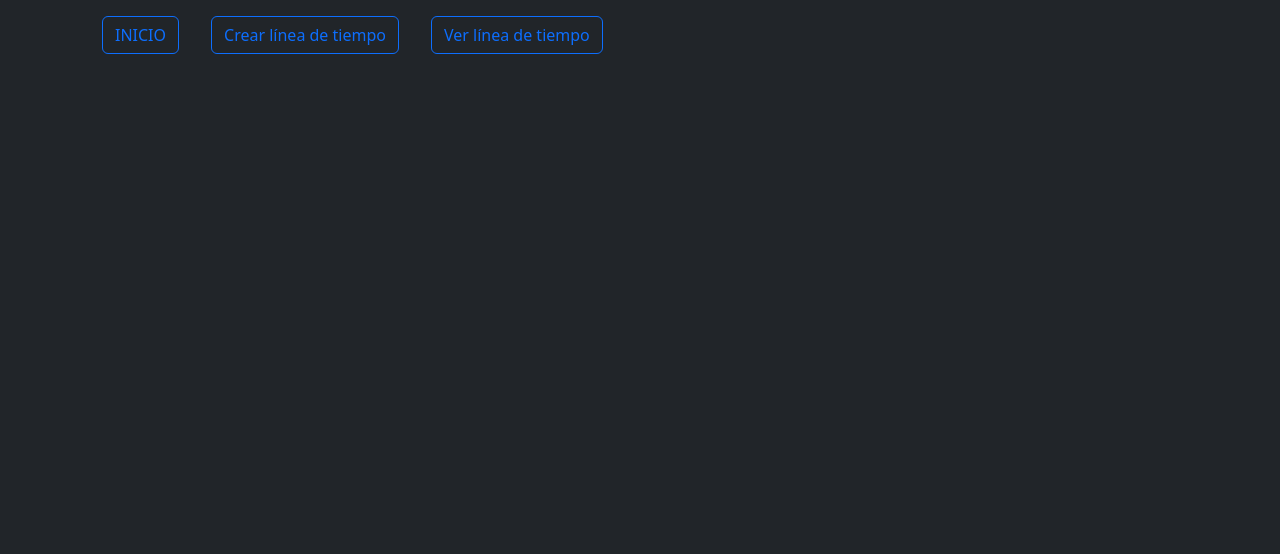
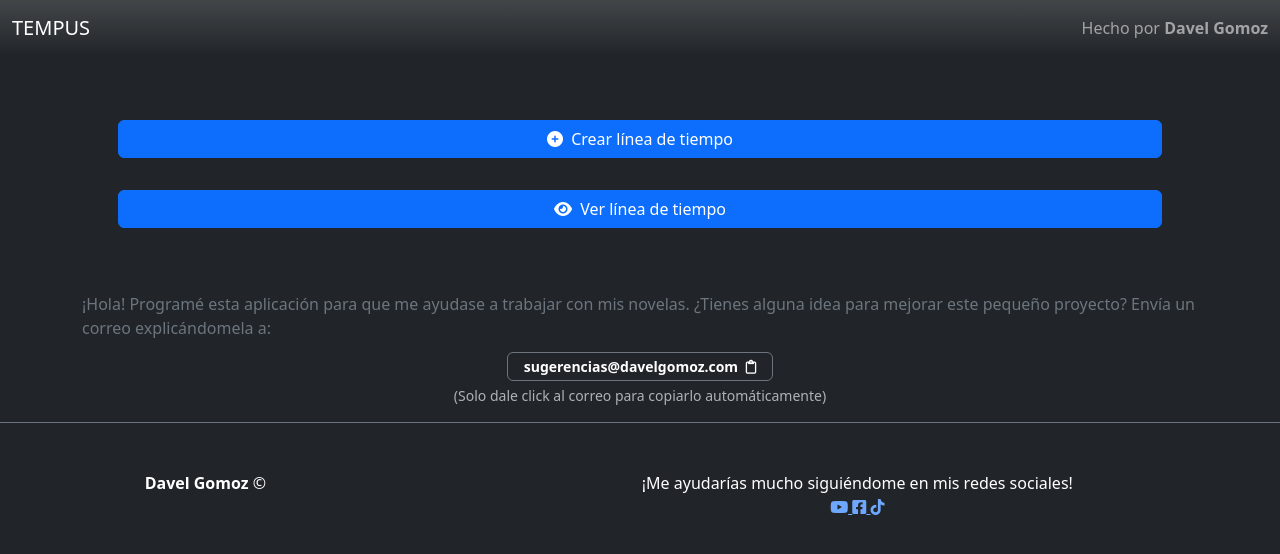
Before and after one commit to Davel99/timeline-app-v1, a website built with webpack: page app/index.html in a window 1280 px wide. Built offline with nearby package versions, Linux system fonts and the light colour scheme.

Commit message:
Added content to index page

```diff
--- a/app/index.html
+++ b/app/index.html
@@ -1,31 +1,106 @@
 <!DOCTYPE html>
-<html lang="en">
+<html lang="es">
 
 <head>
     <meta charset="UTF-8">
     <meta name="viewport" content="width=device-width, initial-scale=1.0">
     <title>Prueba de calendario</title>
+    <link rel="stylesheet" href="https://cdnjs.cloudflare.com/ajax/libs/font-awesome/6.4.2/css/all.min.css"
+        integrity="sha512-z3gLpd7yknf1YoNbCzqRKc4qyor8gaKU1qmn+CShxbuBusANI9QpRohGBreCFkKxLhei6S9CQXFEbbKuqLg0DA=="
+        crossorigin="anonymous" referrerpolicy="no-referrer" />
     <link href="https://cdn.jsdelivr.net/npm/bootstrap@5.3.2/dist/css/bootstrap.min.css" rel="stylesheet"
         integrity="sha384-T3c6CoIi6uLrA9TneNEoa7RxnatzjcDSCmG1MXxSR1GAsXEV/Dwwykc2MPK8M2HN" crossorigin="anonymous">
     <link rel="stylesheet" href="style.css">
 </head>
 
 <body class="bg-dark" data-bs-theme="dark">
-    <header class="container p-3 d-flex">
-        <a href="./index.html" class="btn btn-outline-primary mx-3">
-            INICIO
-        </a>
-        <a href="./crear-linea-de-tiempo.html" class="btn btn-outline-primary mx-3">
-            Crear línea de tiempo
-        </a>
-        <a href="./ver-linea-de-tiempo.html" class="btn btn-outline-primary mx-3">
-            Ver línea de tiempo
-        </a>
+    <header>
+        <nav class="navbar navbar-expand-lg navbar-dark bg-dark bg-gradient">
+            <div class="container-fluid">
+                <a class="navbar-brand letras-brand" href="./index.html">TEMPUS</a>
+                <button class="navbar-toggler" type="button" data-bs-toggle="collapse" data-bs-target="#navbarText"
+                    aria-controls="navbarText" aria-expanded="false" aria-label="Toggle navigation">
+                    <span class="navbar-toggler-icon"></span>
+                </button>
+                <div class="collapse navbar-collapse" id="navbarText">
+                    <ul class="navbar-nav mx-auto">
+                        <!-- <li class="nav-item active btn btn-primary mx-3">
+                            <a class="nav-link" href="./crear-linea-de-tiempo.html">CREAR</a>
+                        </li>
+                        <li class="nav-item active btn btn-primary mx-3">
+                            <a class="nav-link" href="./ver-linea-de-tiempo.html">OBSERVAR</a>
+                        </li> -->
+                    </ul>
+                    <span class="navbar-text letras-navbar-text">
+                        Hecho por <b>Davel Gomoz</b>
+                    </span>
+                </div>
+            </div>
+        </nav>
     </header>
-    <main class="bg-dark text-white">
+
+    <main class="container d-flex">
+        <div class="mx-auto px-5 w-100">
+            <div class="row mt-5">
+                <a href="./crear-linea-de-tiempo.html" class="btn btn-primary my-3">
+                    <i class="fa-solid fa-circle-plus"></i>
+                    <span class="ms-1">Crear línea de tiempo</span>
+                </a>
+            </div>
+            <div class="row mb-5">
+                <a href="./ver-linea-de-tiempo.html" class="btn btn-primary my-3">
+                    <i class="fa-solid fa-eye"></i>
+                    <span class="ms-1">Ver línea de tiempo</span>
+                </a>
+            </div>
+
+        </div>
+
 
 
     </main>
+
+    <footer class="">
+        <div class="container">
+            <div class="row text-secondary">
+                <p class="col-sm-12">
+                    ¡Hola! Programé esta aplicación para que me ayudase a trabajar con mis novelas. ¿Tienes alguna idea
+                    para mejorar este pequeño proyecto?
+                    Envía un correo explicándomela a:
+                </p>
+                <small class="col-sm-12 text-center">
+                    <span role="button" class="border rounded border-secondary py-1 px-3 bg-dark text-white"
+                        title="Copiar correo" onclick="{ navigator.clipboard.writeText('sugerencias@davelgomoz.com')}">
+                        <b>sugerencias@davelgomoz.com</b>
+                        <i class="fa-regular fa-clipboard ps-1"></i>
+                    </span>
+                </small>
+                <small class="text-muted text-center pt-2 pb-3">(Solo dale click al correo para copiarlo
+                    automáticamente)</small>
+            </div>
+
+        </div>
+
+        <div class="row text-white text-center pt-5 pb-3 border-top border-secondary">
+            <div class="col-sm-12 col-md-4">
+                <b>Davel Gomoz</b> &COPY; <span id="yearSpan"></span>
+            </div>
+            <div class="col-sm-12 col-md-8">
+                ¡Me ayudarías mucho siguiéndome en mis redes sociales!
+                <div class="gral-icon-container">
+                    <a href="https://youtube.com/DavelGomoz" target="_blank">
+                        <i class="fa-brands fa-youtube"></i>
+                    </a>
+                    <a href="https://facebook.com/DavelGomoz" target="_blank">
+                        <i class="fa-brands fa-square-facebook"></i>
+                    </a>
+                    <a href="https://tiktok.com/@DavelGomoz" target="_blank">
+                        <i class="fab fa-tiktok"></i>
+                    </a>
+                </div>
+            </div>
+        </div>
+    </footer>
 
 
     <script src="https://cdn.jsdelivr.net/npm/bootstrap@5.3.2/dist/js/bootstrap.bundle.min.js"
```
